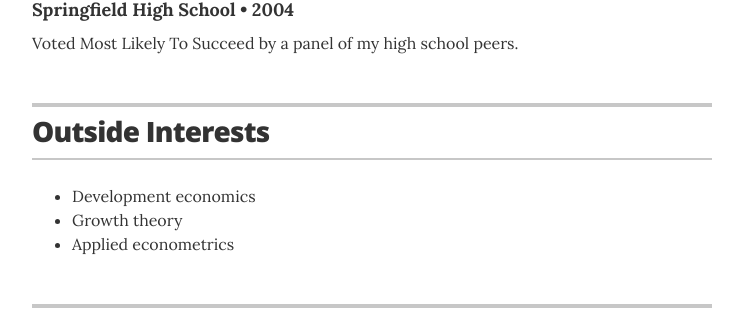
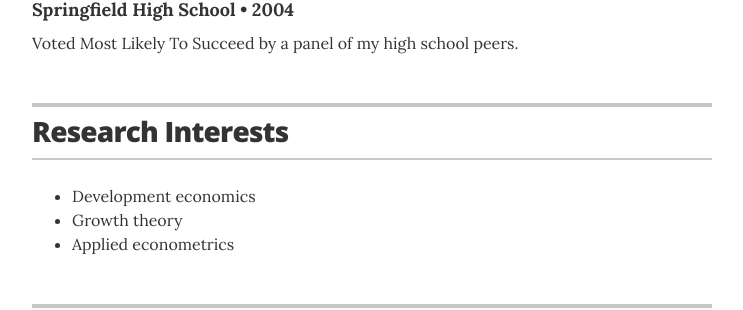
Before and after one commit to MikitchukMarina/MikitchukMarina.github.io, a Jekyll site: the page built from index.html, in a window 1280 px wide and 900 px high, scrolled down 1503 px. Shown: the part 372-682 px from the top of the window, without its empty margins (268-1011 px from the left). Built offline with Jekyll 4.4.1, drawn with Linux system fonts in a browser that asks for light colours.

Commit message:
Update resume.html

```diff
--- a/_layouts/resume.html
+++ b/_layouts/resume.html
@@ -180,7 +180,7 @@
       <section class="content-section">
 
         <header class="section-header">
-          <h2>Outside Interests</h2>
+          <h2>Research Interests</h2>
         </header>
 
         <div class="resume-item">
```
